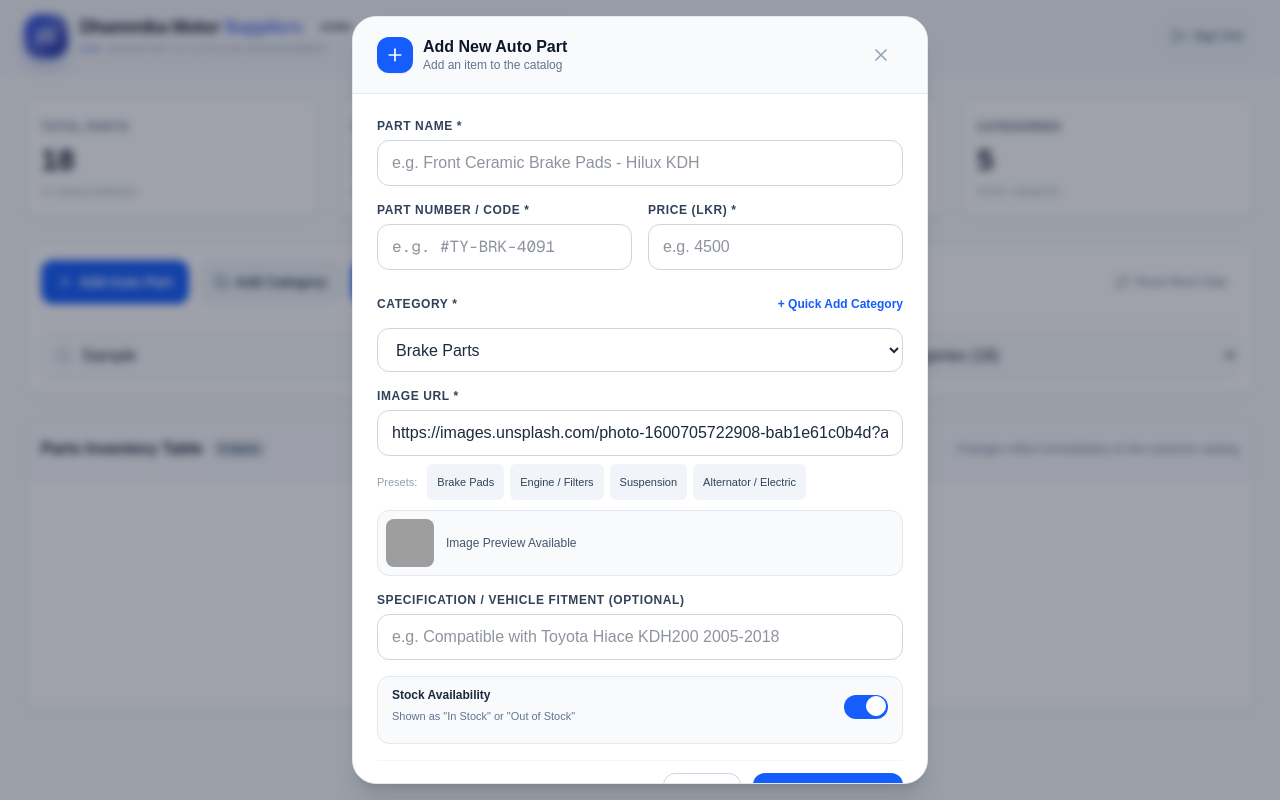
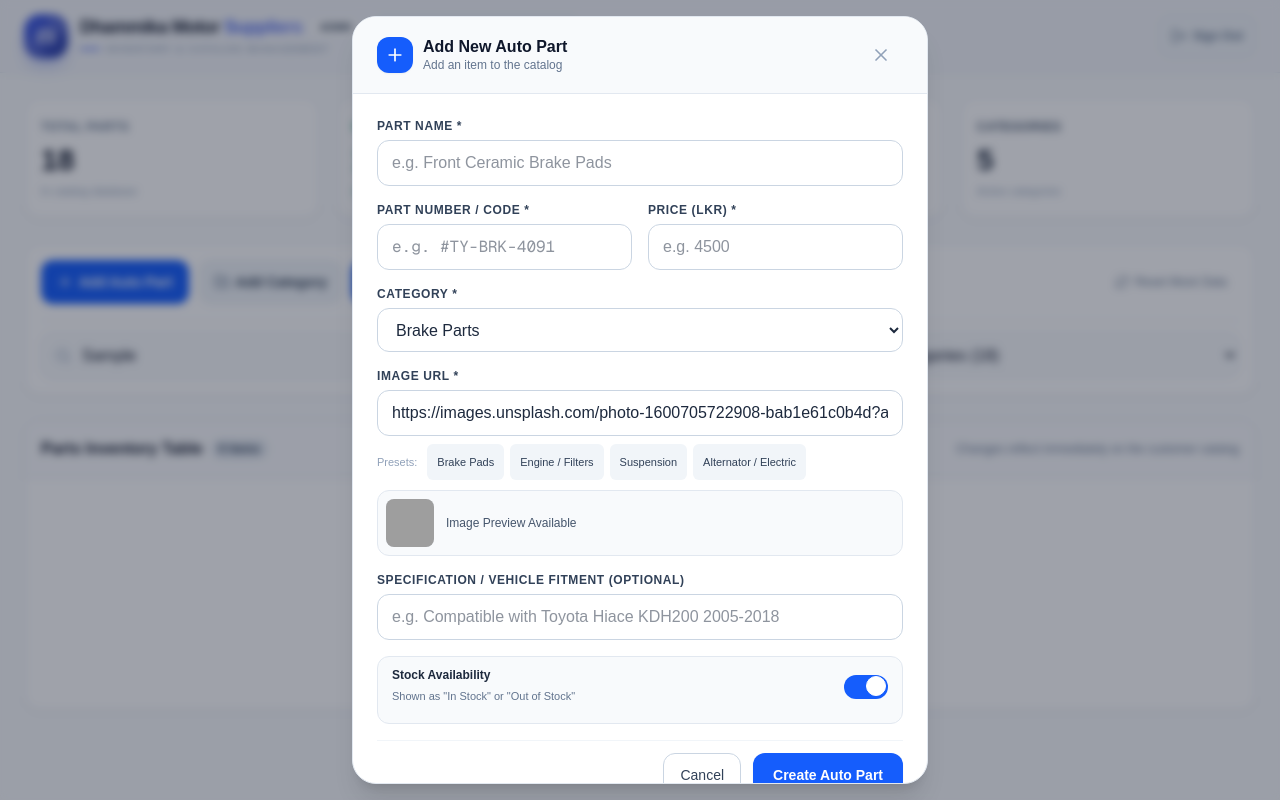
Before and after one commit to ChathuraIshara/Dhammika-motor-suppliers, a Next.js app: page /admin in a window 1280 px wide. Both pictures are taken after typing "Sample" into the empty fields and a click on the button "Add Auto Part". Built offline with nearby package versions, Linux system fonts and the light colour scheme; grey boxes are pictures that could not be loaded.

Commit message:
Remove quick add category from add new auto part modal

```diff
--- a/app/admin/page.tsx
+++ b/app/admin/page.tsx
@@ -78,10 +78,6 @@ export default function AdminDashboardPage() {
   });
   const [formErrors, setFormErrors] = useState<Record<string, string>>({});
 
-  // Quick inline category creator within part modal
-  const [isInlineAddingCategory, setIsInlineAddingCategory] = useState(false);
-  const [inlineCategoryInput, setInlineCategoryInput] = useState("");
-
   const handleLogout = () => {
     sessionStorage.removeItem("dhammika_admin_auth");
     sessionStorage.removeItem("dhammika_admin_name");
@@ -128,7 +124,6 @@ export default function AdminDashboardPage() {
       description: "",
     });
     setFormErrors({});
-    setIsInlineAddingCategory(false);
     setIsPartModalOpen(true);
   };
 
@@ -145,7 +140,6 @@ export default function AdminDashboardPage() {
       description: part.description || "",
     });
     setFormErrors({});
-    setIsInlineAddingCategory(false);
     setIsPartModalOpen(true);
   };
 
@@ -195,16 +189,6 @@ export default function AdminDashboardPage() {
     }
 
     setIsPartModalOpen(false);
-  };
-
-  // Handle inline category creation from inside Add/Edit Part Modal
-  const handleCreateInlineCategory = (e: React.MouseEvent) => {
-    e.preventDefault();
-    if (!inlineCategoryInput.trim()) return;
-    const created = addCategory(inlineCategoryInput.trim());
-    setFormData((prev) => ({ ...prev, categoryId: created.id }));
-    setInlineCategoryInput("");
-    setIsInlineAddingCategory(false);
   };
 
   // Handle standalone Add Category Modal
@@ -703,7 +687,7 @@ export default function AdminDashboardPage() {
             {/* Form */}
             <form
               onSubmit={handleSubmitPart}
-              className="min-h-0 flex-1 overflow-y-auto overscroll-contain p-4 pb-6 sm:p-6"
+              className="no-scrollbar min-h-0 flex-1 overflow-y-auto overscroll-contain p-4 pb-6 sm:p-6"
             >
               <div className="space-y-4">
               {/* Part Name */}
@@ -715,7 +699,7 @@ export default function AdminDashboardPage() {
                   type="text"
                   value={formData.name}
                   onChange={(e) => setFormData({ ...formData, name: e.target.value })}
-                  placeholder="e.g. Front Ceramic Brake Pads - Hilux KDH"
+                  placeholder="e.g. Front Ceramic Brake Pads"
                   className={cn(
                     "w-full px-3.5 py-2.5 text-base rounded-xl border focus:outline-none focus:ring-2 min-h-[44px]",
                     formErrors.name
@@ -778,44 +762,11 @@ export default function AdminDashboardPage() {
                 </div>
               </div>
 
-              {/* Category Dropdown with quick create */}
+              {/* Category Dropdown */}
               <div>
-                <div className="flex items-center justify-between mb-1.5">
-                  <label className="block text-xs font-bold uppercase tracking-wider text-slate-700">
+                <label className="block text-xs font-bold uppercase tracking-wider text-slate-700 mb-1.5">
                   Category *
                 </label>
-                  <button
-                    type="button"
-                    onClick={() => setIsInlineAddingCategory(!isInlineAddingCategory)}
-                    className="text-xs font-semibold text-blue-600 hover:text-blue-800 min-h-[36px] flex items-center cursor-pointer"
-                  >
-                    {isInlineAddingCategory ? "Cancel new category" : "+ Quick Add Category"}
-                  </button>
-                </div>
-
-                {isInlineAddingCategory ? (
-                  <div className="p-3 bg-slate-50 border border-slate-200 rounded-xl space-y-2 mb-2">
-                    <span className="text-xs font-semibold text-slate-700 block">
-                      Create & select category:
-                    </span>
-                    <div className="flex gap-2">
-                      <input
-                        type="text"
-                        value={inlineCategoryInput}
-                        onChange={(e) => setInlineCategoryInput(e.target.value)}
-                        placeholder="e.g. Exhaust & Emission"
-                        className="flex-1 px-3 py-1.5 text-base rounded-lg border border-slate-300 bg-white focus:outline-none focus:ring-2 focus:ring-blue-600 min-h-[44px]"
-                      />
-                      <button
-                        type="button"
-                        onClick={handleCreateInlineCategory}
-                        className="px-4 py-1.5 bg-blue-600 hover:bg-blue-700 text-white text-xs font-bold rounded-lg min-h-[44px] cursor-pointer"
-                      >
-                        Add
-                      </button>
-                    </div>
-                  </div>
-                ) : (
                 <select
                   value={formData.categoryId}
                   onChange={(e) =>
@@ -834,7 +785,6 @@ export default function AdminDashboardPage() {
                     </option>
                   ))}
                 </select>
-                )}
                 {formErrors.categoryId && (
                   <p className="text-xs text-rose-600 mt-1">{formErrors.categoryId}</p>
                 )}
```
Lines whose indentation alone changed are shown as unchanged.
